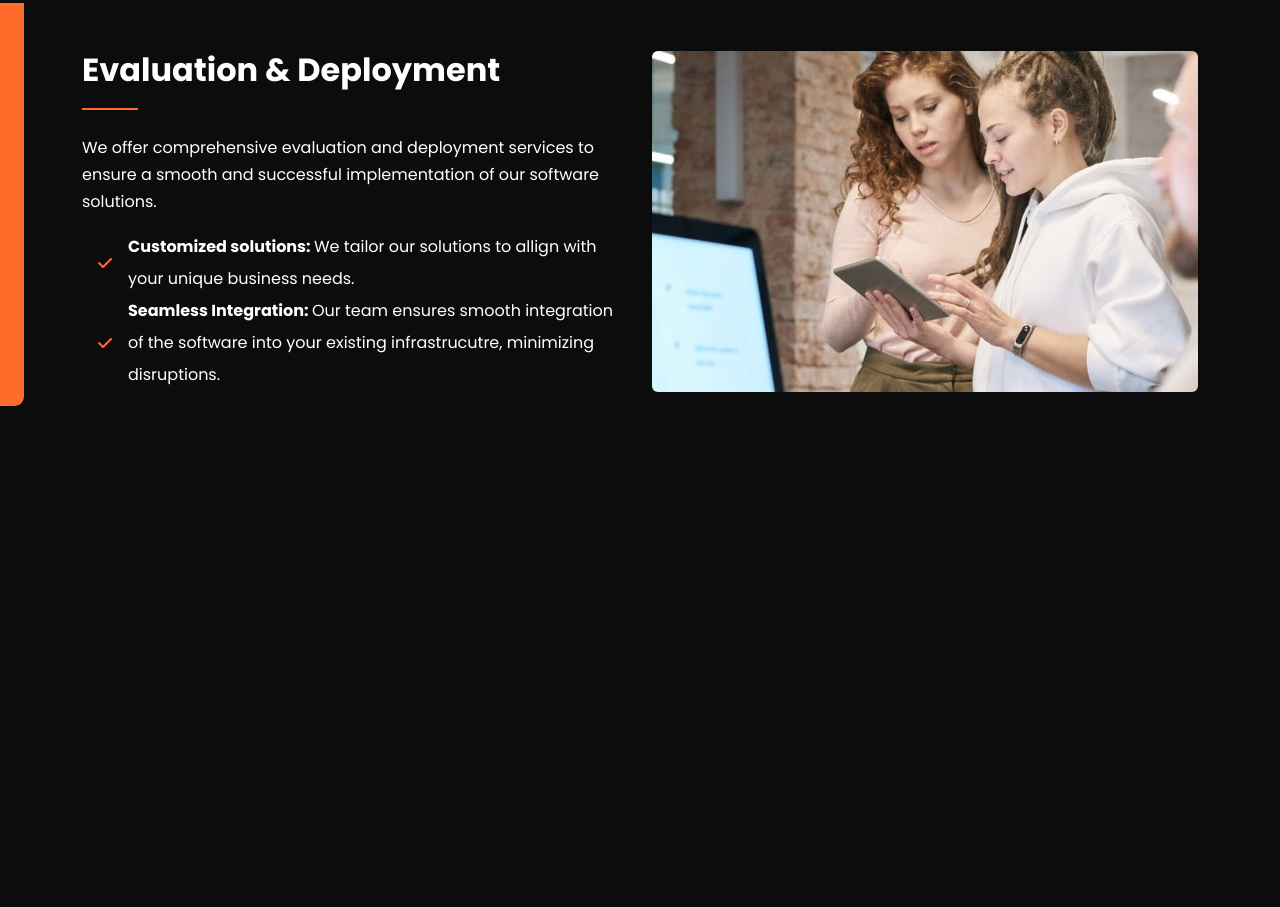
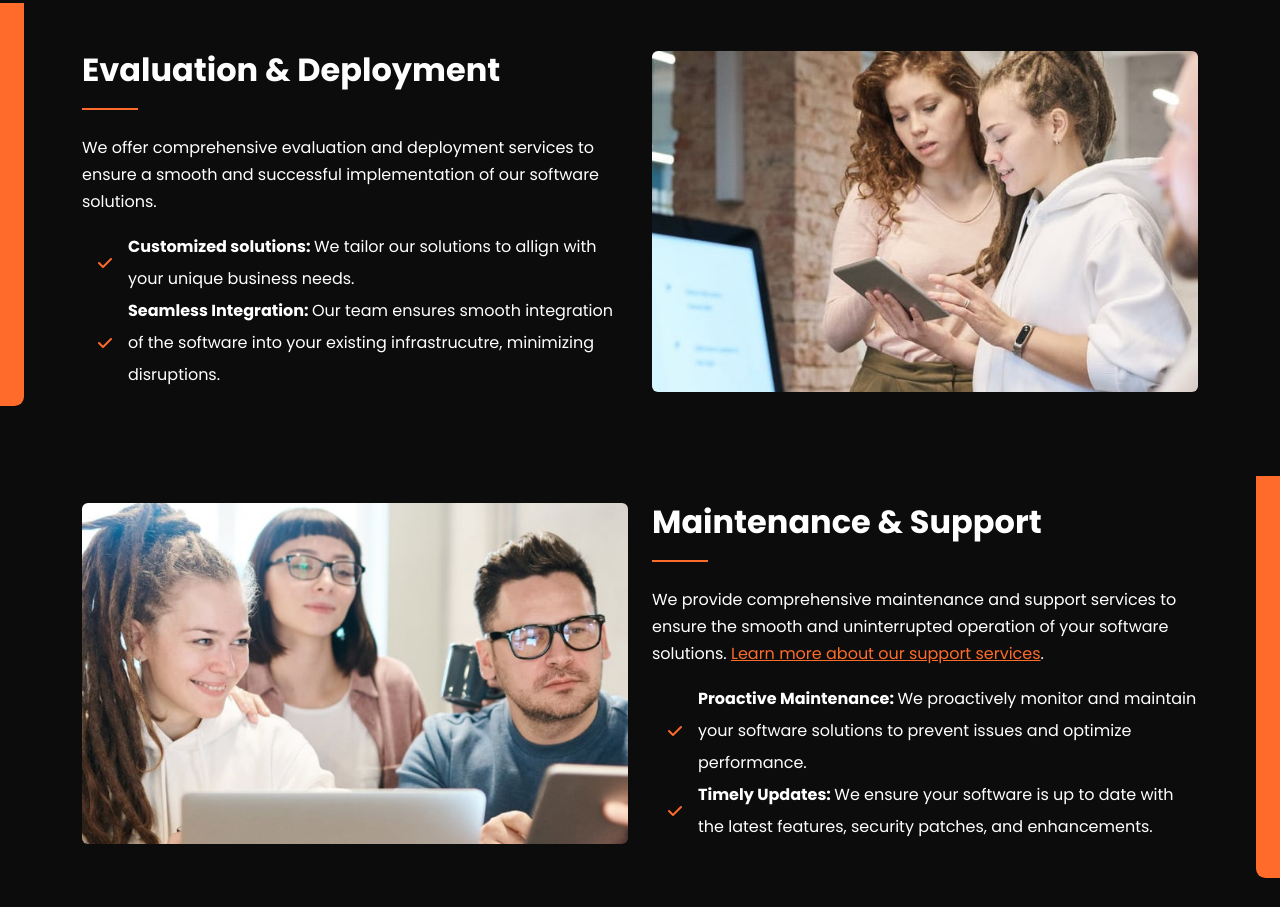
Before and after one commit to o0Danii0o/vera-website, a website: page index.html in a window 1280 px wide. Shown: the part 2776-3683 px from the top of the page. Before the commit the page ends 3231 px from the top, so only its background shows below. Drawn offline with nearby package versions, Linux system fonts and the light colour scheme; files that its build step writes are made by us from their sources.

Commit message:
create second details section (mirror)

```diff
--- a/index.html
+++ b/index.html
@@ -358,6 +358,48 @@
       <img src="images/vertical-decoration-left.svg" alt="" class="vertical-decoration position-absolute d-none d-md-block">
     </section>
 
+    <!-- Details 2 -->
+    <section class="details-2 my-5 position-relative">
+      <div class="container">
+        <div class="row pt-5">
+          <div class="col-lg-6">
+            <img src="images/details-2.jpg" alt="" class="img-fluid rounded-2">
+          </div>
+
+          <div class="col-lg-6">
+            <h2 class="fw-bold">Maintenance & Support</h2>
+            <hr class="hr-heading"/>
+            <p>
+              We provide comprehensive maintenance and support services to ensure the
+              smooth and uninterrupted operation of your software solutions.
+              <a href="#">Learn more about our support services</a>.
+            </p>
+            <ul class="list-unstyled lh-lg">
+              <li class="d-flex align-items-center">
+                <i class="fas fa-check text-primary mx-3"></i>
+                <div>
+                  <strong>Proactive Maintenance: </strong>
+                  We proactively monitor and maintain your software solutions
+                  to prevent issues and optimize performance.
+                </div>
+              </li>
+
+              <li class="d-flex align-items-center">
+                <i class="fas fa-check text-primary mx-3"></i>
+                <div>
+                  <strong>Timely Updates: </strong>
+                  We ensure your software is up to date with the latest features,
+                  security patches, and enhancements.
+                </div>
+              </li>
+            </ul>
+          </div>
+        </div>
+      </div>
+      <img src="images/vertical-decoration-right.svg" alt="" class="vertical-decoration position-absolute d-none d-md-block">
+    </section>
+
+
     <script src="js/replaceme.min.js"></script>
     <script src="js/bootstrap.bundle.min.js"></script>
     <script src="js/script.js"></script>
--- a/scss/styles.scss
+++ b/scss/styles.scss
@@ -37,6 +37,13 @@
     width: 24px;
 }
 
+.details-2 .vertical-decoration {
+    top: 5%;
+    right: 0;
+    width: 24px;
+}
+
+
 .navbar{
     transition: all 0.5s ease-in-out;
 }
```
